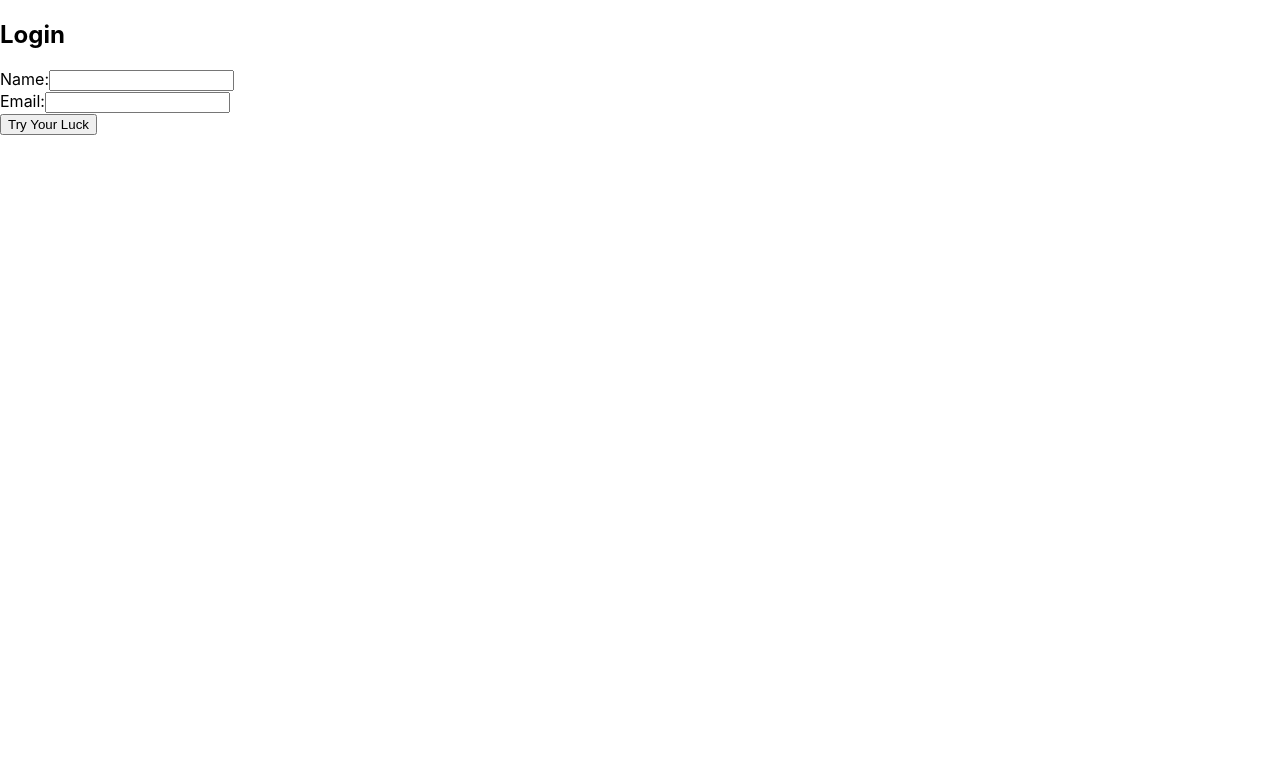
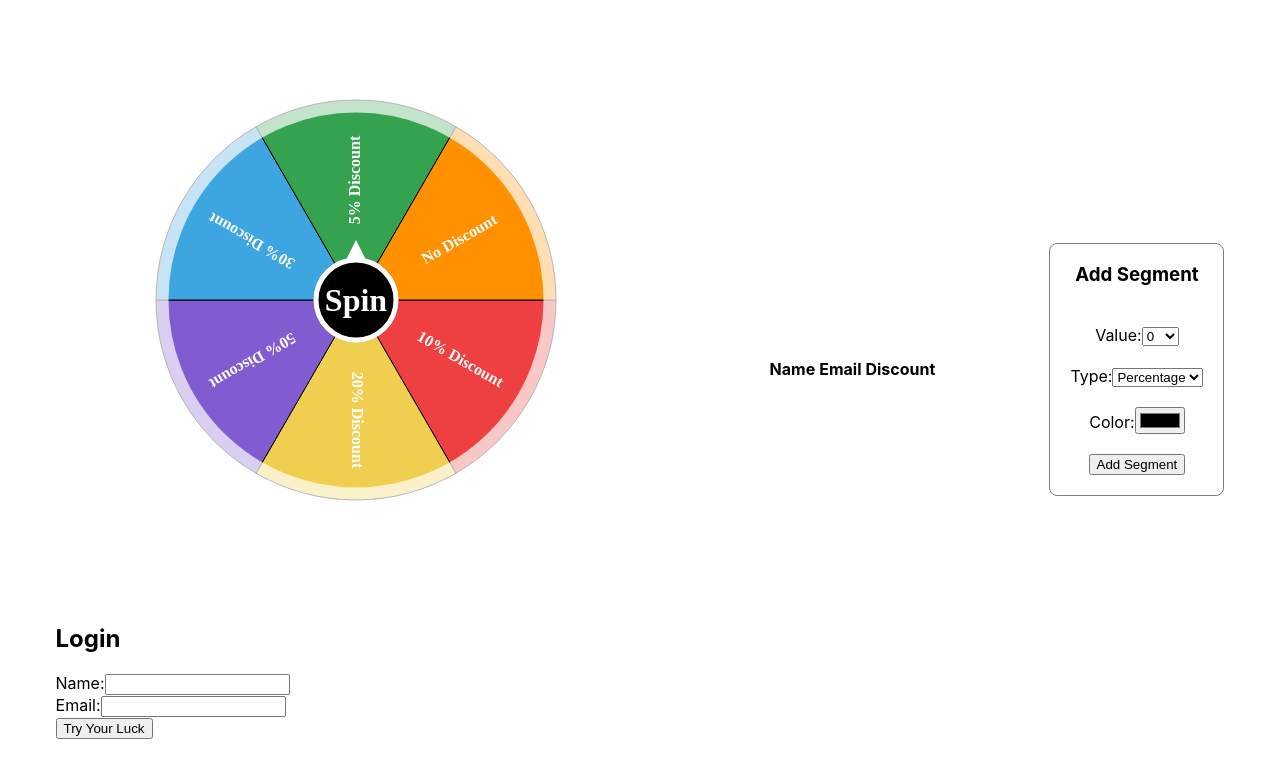
Before and after one commit to annurtasnimislam/discount-spinner, a React (Create React App) app: page / in a window 1280 px wide. Shown: the top 778 px of the page. Built offline with nearby package versions, Linux system fonts and the light colour scheme.

Commit message:
feat: functionalities are done except login varification

```diff
--- a/src/App.js
+++ b/src/App.js
@@ -1,14 +1,14 @@
-import { useEffect, useState } from "react";
+import { useState } from "react";
 import { SegmentForm, SpinWrapper, UserTable } from "./components";
 import Login from "./components/Login/Login";
 import classes from "./App.module.css";
 
 export default function App() {
-  const [showSpin, setShowSpin] = useState(false);
-  const [name, setName] = useState("");
-  const [email, setEmail] = useState("");
+  const [showSpin, setShowSpin] = useState(true);
+  const [active, setActive] = useState(true);
+
   const [userList, setUserList] = useState([]);
-  const [state, setState] = useState(false);
+  const [isLogin, setIsLogin] = useState(false);
   const [segments, setSegments] = useState([
     "10% Discount",
     "20% Discount",
@@ -26,29 +26,31 @@ export default function App() {
     "#FF9000",
   ]);
 
-  console.log("segments", segments);
-  console.log("segColors", segColors);
-
   return (
     <div>
-      {showSpin ? (
       <div className={classes.flex}>
         <SpinWrapper
-            name={name}
-            email={email}
           userList={userList}
           setUserList={setUserList}
+          isLogin={isLogin}
           segments={segments}
           setSegments={setSegments}
           segColors={segColors}
           setSegColors={setSegColors}
+          active={active}
+          setActive={setActive}
         />
-          <UserTable
-            userList={userList}
+        {/* <Login
+          name={name}
+          setName={setName}
+          email={email}
+          setEmail={setEmail}
           setShowSpin={setShowSpin}
-            setName={setName}
-            setEmail={setEmail}
-          />
+          setIsLogin={setIsLogin}
+        /> */}
+
+        <UserTable userList={userList} />
+
         <SegmentForm
           segments={segments}
           setSegments={setSegments}
@@ -56,15 +58,6 @@ export default function App() {
           setSegColors={setSegColors}
         />
       </div>
-      ) : (
-        <Login
-          name={name}
-          setName={setName}
-          email={email}
-          setEmail={setEmail}
-          setShowSpin={setShowSpin}
-        />
-      )}
     </div>
   );
 }
--- a/src/components/Login/Login.jsx
+++ b/src/components/Login/Login.jsx
@@ -1,7 +1,12 @@
-export default function Login(props) {
+import React, { useState } from "react";
+
+export default function Login({ onLogin }) {
+  const [name, setName] = useState("");
+  const [email, setEmail] = useState("");
+
   const handleLogin = (e) => {
     e.preventDefault();
-    props.setShowSpin(true);
+    onLogin();
   };
 
   return (
@@ -12,8 +17,8 @@ export default function Login(props) {
           Name:
           <input
             type="text"
-            value={props.name}
-            onChange={(e) => props.setName(e.target.value)}
+            value={name}
+            onChange={(e) => setName(e.target.value)}
             required
           />
         </label>
@@ -22,8 +27,8 @@ export default function Login(props) {
           Email:
           <input
             type="email"
-            value={props.email}
-            onChange={(e) => props.setEmail(e.target.value)}
+            value={email}
+            onChange={(e) => setEmail(e.target.value)}
             required
           />
         </label>
--- a/src/components/SpinWrapper/SpinWrapper.jsx
+++ b/src/components/SpinWrapper/SpinWrapper.jsx
@@ -1,4 +1,3 @@
-import { useState } from "react";
 import Spinner from "../Spinner/Spinner";
 import classes from "./SpinWrapper.module.css";
 
@@ -6,8 +5,11 @@ export default function SpinWrapper({
   name,
   email,
   setUserList,
+  isLogin,
   segments,
   segColors,
+  active,
+  setActive,
 }) {
   const onFinished = (winner) => {
     const singleUser = {
@@ -15,7 +17,6 @@ export default function SpinWrapper({
       email: email,
       discount: winner,
     };
-
     setUserList((prevUserList) => [...prevUserList, singleUser]);
   };
 
@@ -34,7 +35,8 @@ export default function SpinWrapper({
           isOnlyOnce={false}
           size={200}
           upDuration={50}
-          downDuration={500}
+          downDuration={50}
+          active={active}
         />
       </div>
       <div></div>
--- a/src/components/Spinner/Spinner.jsx
+++ b/src/components/Spinner/Spinner.jsx
@@ -1,12 +1,11 @@
 import React, { useEffect, useState } from "react";
+import Login from "../Login/Login";
 
 const Spinner = ({
   segments,
   segColors,
   winningSegment,
   onFinished,
-  onRotate,
-  onRotatefinish,
   primaryColor,
   primaryColoraround,
   contrastColor,
@@ -34,12 +33,14 @@ const Spinner = ({
   let frames = 0;
   const centerX = 300;
   const centerY = 300;
+
   useEffect(() => {
     wheelInit();
     setTimeout(() => {
       window.scrollTo(0, 1);
     }, 0);
-  }, []);
+  }, [segColors, segments]);
+
   const wheelInit = () => {
     initCanvas();
     wheelDraw();
@@ -54,27 +55,26 @@ const Spinner = ({
       canvas.setAttribute("id", "canvas");
       document.getElementById("wheel").appendChild(canvas);
     }
-    canvas.addEventListener("click", spin, false);
     canvasContext = canvas.getContext("2d");
   };
 
   const spin = () => {
+    if (!isStarted) {
       isStarted = true;
-    // onRotate();
-    if (timerHandle === 0) {
       spinStart = new Date().getTime();
-      // maxSpeed = Math.PI / ((segments.length*2) + Math.random())
       maxSpeed = Math.PI / segments.length;
       frames = 0;
       timerHandle = setInterval(onTimerTick, timerDelay);
     }
   };
+
   const onTimerTick = () => {
     frames++;
     draw();
     const duration = new Date().getTime() - spinStart;
     let progress = 0;
     let finished = false;
+
     if (duration < upTime) {
       progress = duration / upTime;
       angleDelta = maxSpeed * Math.sin((progress * Math.PI) / 2);
@@ -217,7 +217,13 @@ const Spinner = ({
     const ctx = canvasContext;
     ctx.clearRect(0, 0, 1000, 800);
   };
+
+  const handleLuck = () => {
+    spin();
+  };
+
   return (
+    <div>
       <div id="wheel">
         <canvas
           id="canvas"
@@ -228,6 +234,8 @@ const Spinner = ({
           }}
         />
       </div>
+      <Login onLogin={handleLuck} />
+    </div>
   );
 };
 export default Spinner;
--- a/src/components/UserTable/UserTable.jsx
+++ b/src/components/UserTable/UserTable.jsx
@@ -5,7 +5,6 @@ export default function UserTable({
   setEmail,
 }) {
   const handleHideSpin = () => {
-    setShowSpin(false);
     setName("");
     setEmail("");
   };
@@ -30,8 +29,6 @@ export default function UserTable({
           ))}
         </tbody>
       </table>
-
-      <button onClick={handleHideSpin}>Sign In</button>
     </div>
   );
 }
```
Lines whose indentation alone changed are shown as unchanged.
